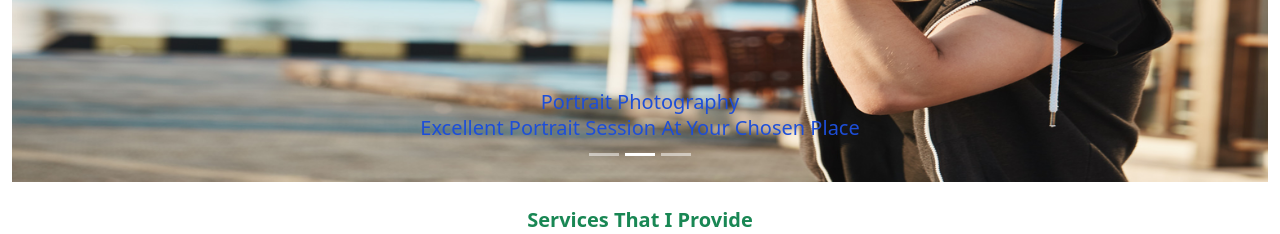
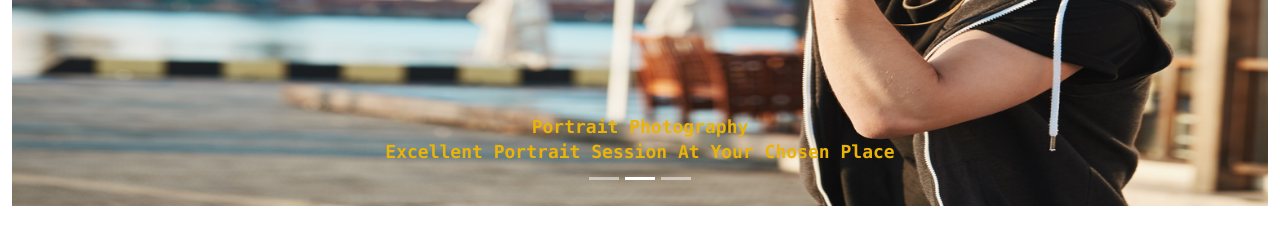
Before and after one commit to hassanmehedi1/dream-photography-app, a React (Vite) app: page / in a window 1280 px wide. Shown: the part 430-664 px from the top of the page. Built offline with nearby package versions, Linux system fonts and the light colour scheme; no server answers.

Commit message:
github signIn added

```diff
--- a/src/components/Home/Banner/Banner.jsx
+++ b/src/components/Home/Banner/Banner.jsx
@@ -10,11 +10,11 @@ const Banner = () => {
     setIndex(selectedIndex);
   };
   return (
-    <section className='container m-0'>
+    <section className="container mx-auto mt-4">
       <Carousel activeIndex={index} onSelect={handleSelect}>
         <Carousel.Item>
           <img className="d-block w-100" src={banner1} alt="First slide" />
-          <Carousel.Caption className="text-xl text-blue-500">
+          <Carousel.Caption className="text-lg text-blue-600 font-mono font-semibold">
             <h3>Wedding Photography</h3>
             <p>Premium Wedding Photo Session</p>
           </Carousel.Caption>
@@ -22,7 +22,7 @@ const Banner = () => {
         <Carousel.Item>
           <img className="d-block w-100" src={banner2} alt="Second slide" />
 
-          <Carousel.Caption className="text-xl text-blue-700">
+          <Carousel.Caption className="text-lg text-yellow-500 font-mono font-semibold">
             <h3>Portrait Photography</h3>
             <p>Excellent Portrait Session At Your Chosen Place</p>
           </Carousel.Caption>
@@ -30,7 +30,7 @@ const Banner = () => {
         <Carousel.Item>
           <img className="d-block w-100" src={banner3} alt="Third slide" />
 
-          <Carousel.Caption>
+          <Carousel.Caption className="text-lg font-mono font-semibold">
             <h3>Landscape Photography</h3>
             <p>Art Style Landscape Photography</p>
           </Carousel.Caption>
```
